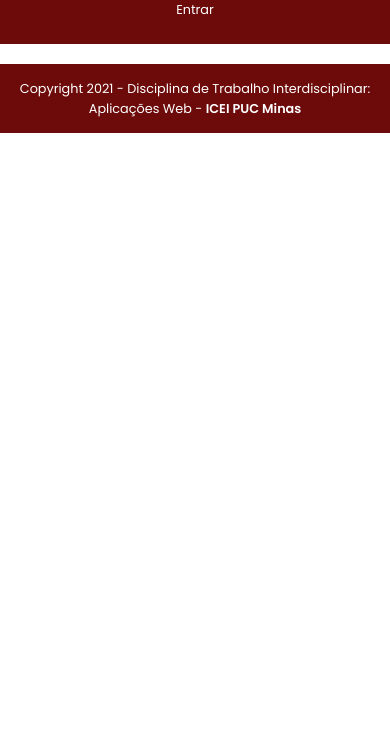
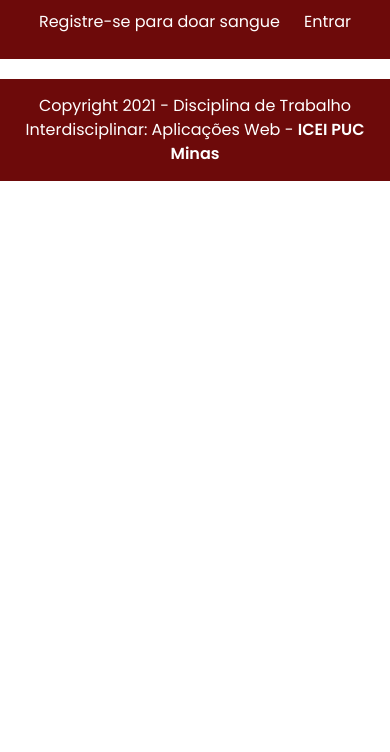
Before and after one commit to ICEI-PUC-Minas-PMGCC-TI/tiaw-pmg-cc-m-20212-doacao-de-sangue, a plain HTML site: page Aplicacao/index.html in a window 390 px wide. Shown: the part 92-844 px from the top of the page. Drawn offline with nearby package versions, Linux system fonts and the light colour scheme.

Commit message:
Página de Login e Funcionalidade do Header
Página de Login totalmente funcional
Funcionalidade do Header de se modificar quando um usuário faz login

```diff
--- /dev/null
+++ b/Aplicacao/db.js
@@ -0,0 +1,186 @@
+function leDados() {
+    let strDados = localStorage.getItem('db');
+    let objDados = {};
+
+    if (strDados) {
+        objDados = JSON.parse(strDados);
+    }
+    else {
+        objDados = {
+            usuarioLogado: null,
+
+            usuarioPessoa: [
+                {
+                    idUsuarioPessoa: "1",
+                    email: "leonardo@gmail.com", senha: "1234",
+                    cpf: "99.999.999/0001-99", foto: "",
+                    nome_completo: { nome: "Leonardo", sobrenome: "Brandão" }, telefone_pessoal: "+55(12)98162-1585", idade: "20",
+                    cep: "31000-000", cidade: "Belo Horizonte",
+                    endereco: { bairro: "Santa Efigênia", rua: "Alameda Ezequiel Dias", numero: "321", complemento: "" },
+                    tipo_sanguineo: ["B-"],
+                    tipos_sanguineos_compativeis_receber: [ "B-", "O-" ],
+                    necessiadade_especial: "Não",
+                    idAgendamento: "3"
+                },
+
+                {
+                    idUsuarioPessoa: "2",
+                    email: "bernardo_souza@outlook.com", senha: "1234",
+                    cpf: "99.999.999/0001-99", foto: "",
+                    nome_completo: { nome: "Bernardo", sobrenome: "Souza" }, telefone_pessoal: "+55(31)98782-1241", idade: "20",
+                    cep: "31000-000", cidade: "Belo Horizonte",
+                    endereco: { bairro: "Santa Efigênia", rua: "Alameda Ezequiel Dias", numero: "321", complemento: "" },
+                    tipo_sanguineo: ["B-"],
+                    tipos_sanguineos_compativeis_receber: [ "B-", "O-" ],
+                    necessiadade_especial: "Não",
+                    idAgendamento: "1"
+                },
+
+                {
+                    idUsuarioPessoa: "3",
+                    email: "daniel_dasilveira@outlook.com", senha: "1234",
+                    cpf: "99.999.999/0001-99", foto: "",
+                    nome_completo: { nome: "Daniel", sobrenome: "da Silveira" }, telefone_pessoal: "+55(31)97717-5529", idade: "20",
+                    cep: "31000-000", cidade: "Belo Horizonte",
+                    endereco: { bairro: "Santa Efigênia", rua: "Alameda Ezequiel Dias", numero: "321", complemento: "" },
+                    tipo_sanguineo: ["B-"],
+                    tipos_sanguineos_compativeis_receber: [ "B-", "O-" ],
+                    necessiadade_especial: "Não",
+                    idAgendamento: "2"
+                }
+            ] ,
+
+            usuarioCentroDeColeta: [
+                {
+                    idUsuarioCentroDeColeta: "1",
+                    email: "hemominas@gmail.com", senha: "1234",
+                    cnpj: "99.999.999/0001-99", foto: "",
+                    nome: "Hemominas", telefone: "+55 (31) 99192-3475",
+                    cep: "30130110", cidade: "Belo Horizonte",
+                    endereco: { bairro: "Santa Efigênia", rua: "Alameda Ezequiel Dias", numero: "321" },
+                    demanda_sangue: ["O+", "O-"],
+                    disponibilidade: [
+                        {
+                            dia: "11/12/2021", horarios: [ "07h00", "07h30","08h00", "08h30", "09h00", "09h30" ]
+                        },
+
+                        {
+                            dia: "13/12/2021", horarios: ["08h00", "08h30", "09h00", "09h30", "10h00", "10h30",
+                                                          "11h00", "11h30", "12h00", "12h30", "14h00", "14h30",
+                                                          "15h00", "15h30", "16h00", "16h30", "17h00", "17h30",
+                                                          "18h00", "18h30" ]
+                        },
+
+                        {
+                            dia: "14/12/2021", horarios: ["08h00", "08h30", "09h00", "09h30", "10h00", "10h30",
+                                                          "11h00", "11h30", "12h00", "12h30", "14h00", "14h30",
+                                                          "15h00", "15h30", "16h00", "16h30", "17h00", "17h30",
+                                                          "18h00", "18h30" ]
+                        },
+
+                        {
+                            dia: "15/12/2021", horarios: ["08h00", "08h30", "09h00", "09h30", "10h00", "10h30",
+                                                          "11h00", "11h30", "12h00", "12h30", "14h00", "14h30",
+                                                          "15h00", "15h30", "16h00", "16h30", "17h00", "17h30",
+                                                          "18h00", "18h30" ]
+                        },
+
+                        {
+                            dia: "16/12/2021", horarios: ["08h00", "08h30", "09h00", "09h30", "10h00", "10h30",
+                                                          "11h00", "11h30", "12h00", "12h30", "14h00", "14h30",
+                                                          "15h00", "15h30", "16h00", "16h30", "17h00", "17h30",
+                                                          "18h00", "18h30" ]
+                        },
+
+                        {
+                            dia: "17/12/2021", horarios: ["08h00", "08h30", "09h00", "09h30", "10h00", "10h30",
+                                                          "11h00", "11h30", "12h00", "12h30", "14h00", "14h30",
+                                                          "15h00", "15h30", "16h00", "16h30", "17h00", "17h30",
+                                                          "18h00", "18h30" ]
+                        },
+
+                        {
+                            dia: "18/12/2021", horarios: [ "07h00", "07h30","08h00", "08h30", "09h00", "09h30" ]
+                        }
+                    ]
+                },
+                {
+                    idUsuarioCentroDeColeta: "2",
+                    email: "hemotaubate@gmail.com", senha: "1234",
+                    cnpj: "99.999.999/0001-99", foto: "",
+                    nome: "Hemonúcleo Taubaté", telefone: "+55 (12) 3624-1273",
+                    cep: "12030-450", cidade: "Taubaté",
+                    endereco: { bairro: "Jardim das Nações", rua: "Avenida Inglaterra", numero: "190" },
+                    demanda_sangue: ["A+", "AB-", "O-"],
+                    disponibilidade: [
+                        {
+                            dia: "11/12/2021", horarios: [ "07h00", "07h30","08h00", "08h30", "09h00", "09h30" ]
+                        },
+
+                        {
+                            dia: "13/12/2021", horarios: ["08h00", "08h30", "09h00", "09h30", "10h00", "10h30",
+                                                          "11h00", "11h30", "12h00", "12h30", "14h00", "14h30",
+                                                          "15h00", "15h30", "16h00", "16h30", "17h00", "17h30",
+                                                          "18h00", "18h30" ]
+                        },
+
+                        {
+                            dia: "14/12/2021", horarios: ["08h00", "08h30", "09h00", "09h30", "10h00", "10h30",
+                                                          "11h00", "11h30", "12h00", "12h30", "14h00", "14h30",
+                                                          "15h00", "15h30", "16h00", "16h30", "17h00", "17h30",
+                                                          "18h00", "18h30" ]
+                        },
+
+                        {
+                            dia: "15/12/2021", horarios: ["08h00", "08h30", "09h00", "09h30", "10h00", "10h30",
+                                                          "11h00", "11h30", "12h00", "12h30", "14h00", "14h30",
+                                                          "15h00", "15h30", "16h00", "16h30", "17h00", "17h30",
+                                                          "18h00", "18h30" ]
+                        },
+
+                        {
+                            dia: "16/12/2021", horarios: ["08h00", "08h30", "09h00", "09h30", "10h00", "10h30",
+                                                          "11h00", "11h30", "12h00", "12h30", "14h00", "14h30",
+                                                          "15h00", "15h30", "16h00", "16h30", "17h00", "17h30",
+                                                          "18h00", "18h30" ]
+                        },
+
+                        {
+                            dia: "17/12/2021", horarios: ["08h00", "08h30", "09h00", "09h30", "10h00", "10h30",
+                                                          "11h00", "11h30", "12h00", "12h30", "14h00", "14h30",
+                                                          "15h00", "15h30", "16h00", "16h30", "17h00", "17h30",
+                                                          "18h00", "18h30" ]
+                        },
+
+                        {
+                            dia: "18/12/2021", horarios: [ "07h00", "07h30","08h00", "08h30", "09h00", "09h30" ]
+                        }
+                    ]
+                }
+            ],
+
+            agendamento: [
+                {
+                    idAgendamento: "1", idUsuarioPessoa: "2", idUsuarioCentroDeColeta: "1",
+                    horario: { dia: "15/12/2021", hora: "09h00" }
+                },
+
+                {
+                    idAgendamento: "2", idUsuarioPessoa: "3", idUsuarioCentroDeColeta: "2",
+                    horario: { dia: "11/12/2021", hora: "08h30" }
+                },
+
+                {
+                    idAgendamento: "3", idUsuarioPessoa: "1", idUsuarioCentroDeColeta: "2",
+                    horario: { dia: "13/12/2021", hora: "10h30" }
+                }
+            ]
+        }
+    }
+
+    return objDados;
+}
+
+function salvaDados(dados) {
+    localStorage.setItem('db', JSON.stringify(dados));
+}
--- a/Aplicacao/index.html
+++ b/Aplicacao/index.html
@@ -20,21 +20,21 @@
         integrity="sha384-DyZ88mC6Up2uqS4h/KRgHuoeGwBcD4Ng9SiP4dIRy0EXTlnuz47vAwmeGwVChigm" crossorigin="anonymous">
 
     <link rel="stylesheet" href="layout.css">
+    <script src="db.js"></script>
+    <script src="monta_header.js"></script>
 </head>
 
 <body>
     <header class="container-fluid header">
-        <nav class="row nav-menu">
+        <nav class="row nav-menu" id="nav-menu">
             <a href="index.html" class="menu-link">
                 <div class="logo">
+                    <i class="fas fa-tint" style="font-size: 1.7em;"></i>
                     <h1>Salve Vidas!</h1>
-                    <i class="fas fa-tint" style="font-size: 2em;"></i>
                 </div>
             </a>
             <a href="#" class="menu-link">Sobre Nós</a>
             <a href="#" class="menu-link">Doe Sangue</a>
-            <a href="#" class="menu-link">Registre-se para doar sangue</a>
-            <a href="#" class="menu-link">Entrar</a>
         </nav>
     </header>
 
--- a/Aplicacao/layout.css
+++ b/Aplicacao/layout.css
@@ -1,6 +1,5 @@
 body {
     color: #FFF;
-    font-size: 0.8rem;
     font-family: 'Poppins', sans-serif;
 }
 
--- /dev/null
+++ b/Aplicacao/monta_header.js
@@ -0,0 +1,38 @@
+function montaHeader() {
+    let menuNavegacao = document.getElementById('nav-menu');
+    let objDados = leDados();
+    let usuarioLogado = objDados.usuarioLogado;
+
+
+    if (usuarioLogado) {
+        menuNavegacao.innerHTML += `
+            <a href="#" class="menu-link">Meu Perfil</a>
+            <a href="#" class="menu-link" id="btnLogout">Sair</a>
+        `
+        document.getElementById('btnLogout').addEventListener('click', logout);
+
+    }
+    else {
+        menuNavegacao.innerHTML += `
+            <a href="#" class="menu-link">Registre-se para doar sangue</a>
+            <a href="pageLogin.html" class="menu-link">Entrar</a>
+        `
+    }
+}
+
+function logout() {
+    let confirm_logout = confirm('Deseja realmente sair da sua conta?');
+
+    if (!confirm_logout) {
+        return
+    }
+    else {
+        let objDados = leDados();
+        objDados.usuarioLogado = null;
+        salvaDados(objDados);
+        location.reload();
+    }
+}
+
+// Configurações
+onload = montaHeader;
--- /dev/null
+++ b/Aplicacao/pageLogin.css
@@ -0,0 +1,97 @@
+body {
+    background-color: #6D0A0A;
+    color: #fff;
+    font-family: 'Poppins', sans-serif;
+}
+
+main {
+    height: 50vh;
+}
+
+main > .back-home {
+    position: relative;
+    top: 10%;
+}
+
+main > .content {
+    position: relative;
+    top: 50%;
+    justify-content: center;
+    align-items: center;
+}
+
+main > .content > .text-pageLogin {
+    margin-right: 10px;
+}
+
+main > .content > .text-pageLogin > h1  {
+    font-family: 'Lato', sans-serif;
+}
+
+main > .content > .text-pageLogin > h1 > i {
+    color: #CD0000;
+}
+
+main > .content > .text-pageLogin > p {
+    font-size: 1.2em;
+}
+
+main > .content > .login-box {
+    margin-left: 10px;
+    background-color: #DFDFDF;
+    padding: 30px;
+    border-radius: 1rem;
+}
+
+main > .content > .login-box > p > a {
+    text-decoration: none;
+    color: #383838;
+    font-size: 0.9em;
+}
+
+main > .content > .login-box > p,
+main > .content > .login-box > div {
+    margin-bottom: 10px;
+}
+
+main > .content > .login-box > .input-block > input {
+    display: block;
+    width: 100%;
+    margin-bottom: 10px;
+    padding: 8px;
+    border-radius: 1rem;
+    border: 0;
+    color: #383838;
+}
+
+main > .content > .login-box > .btn-block {
+    text-align: center;
+}
+
+main > .content > .login-box > .btn-block > button{
+    color: #383838;
+    padding: 5px;
+    width: 75%;
+    outline: 0;
+    border: 0;
+    background-color: #fff;
+    border-radius: 1rem;
+}
+
+main > .content > .login-box > .register-block{
+    text-align: center;
+}
+
+@media screen and (max-width: 767px) {
+    body {
+        font-size: 0.8em;
+    }
+
+    main {
+        height: 100vh;
+    }
+
+    main > .content {
+        top: 5%;
+    }
+}
```
Also changed, not shown: Aplicacao/login.js (added, +30 -0 lines), Aplicacao/pageLogin.html (+70 -0 lines).
